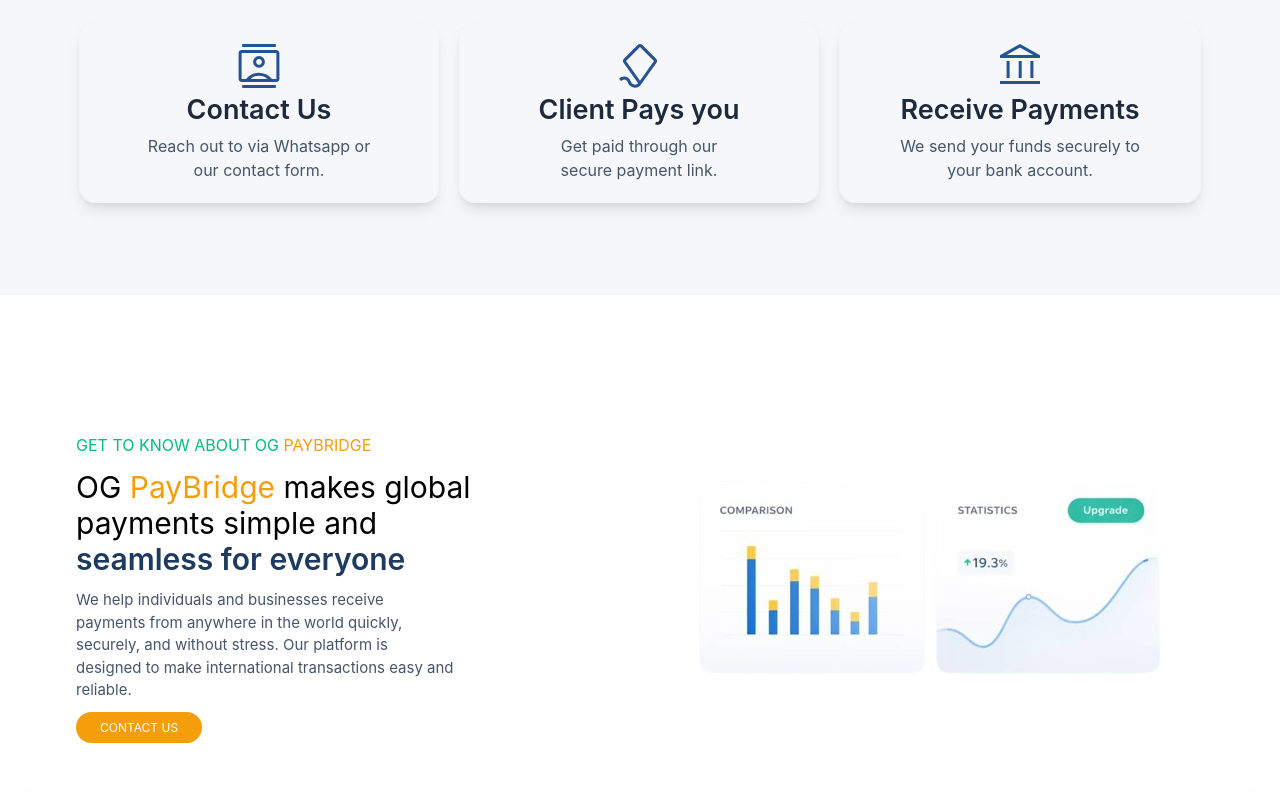
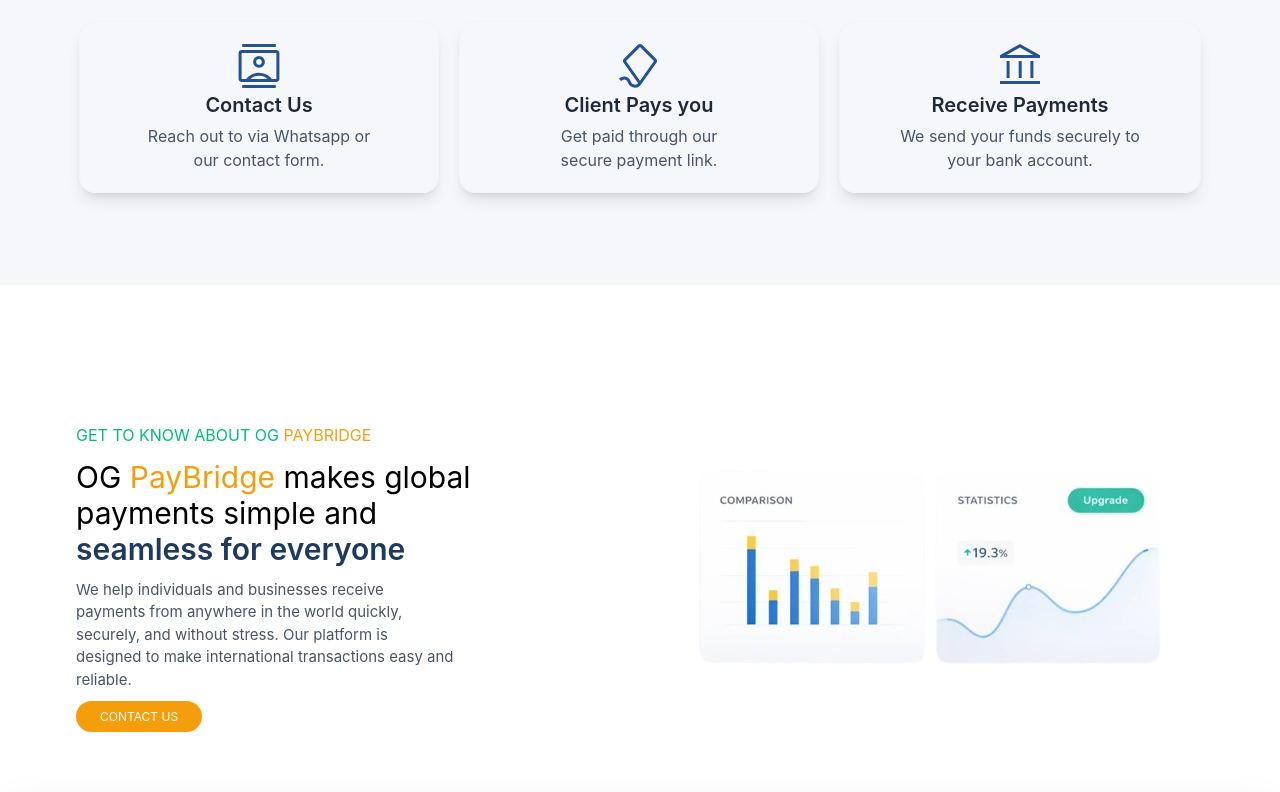
Before and after one commit to favoursamuelnkem-lang/Global-payment, a website: page src/index.html in a window 1280 px wide. Shown: the part 1186-1978 px from the top of the page. Drawn offline with Linux system fonts and the light colour scheme.

```diff
--- a/src/index.html
+++ b/src/index.html
@@ -144,7 +144,7 @@
       <div class="flex flex-col items-center w-90 rounded-2xl border border-gray-100 shadow-lg py-5 px-15 mb-8 ">
       <!-- <img  class="w-19 border rounded-full border-gray-100" src="image/ico-removebg-preview.png" alt="image"> -->
        <svg xmlns="http://www.w3.org/2000/svg" height="48px" viewBox="0 -960 960 960" width="48px" fill="#255290"><path d="M144-40v-60h672v60H144Zm0-820v-60h672v60H144Zm336 416q50 0 84-34t34-84q0-50-34-84t-84-34q-50 0-84 34t-34 84q0 50 34 84t84 34ZM132-160q-24 0-42-18t-18-42v-520q0-26 18-43t42-17h696q24 0 42 18t18 42v520q0 24-18 42t-42 18H132Zm88-60q51-63 121-94.5T479.5-346q68.5 0 140 31.5T740-220h88v-520H132v520h88Zm94 0h334q-31-30-72.5-48T480-286q-54 0-94.5 18T314-220Zm125.5-301Q423-538 423-562t16.34-41q16.34-17 40.5-17t40.66 17q16.5 17 16.5 41t-16.34 41q-16.34 17-40.5 17t-40.66-17Zm40.5 41Z"/></svg>
-      <h3 class="text-[27px] pb-1 font-semibold text-[#1e293b]">Contact Us</h3>
+      <h3 class="text-[20px] pb-1 font-semibold text-[#1e293b]">Contact Us</h3>
       <p class="w-fit text-center text-[#475569]">
          Reach out to via Whatsapp or our contact form.
       </p>
@@ -153,7 +153,7 @@
     <div class="flex flex-col items-center border border-gray-100 w-90 shadow-lg rounded-2xl py-5 px-15 mb-8 ">
       <!-- <img  class="w-19 border rounded-full border-gray-100" src="image/icon22-removebg-preview.png" alt="image"> -->
       <svg xmlns="http://www.w3.org/2000/svg" height="48px" viewBox="0 -960 960 960" width="48px" fill="#255290"><path d="M400-47q-48 0-87-28.5T256-152q-10-27-28.39-42.5Q209.23-210 186-210q-17 0-33.5 7.5T121-181l-41-43q22-22 49.26-34 27.25-12 56.74-12 42 0 76.5 27t52.5 74q11 29 34.05 45.5Q372.1-107 400-107q19 0 35.5-7t27.5-19L172-545q-6.4-8.21-9.2-17.16-2.8-8.95-2.8-17.9 0-11.94 4.5-22.9Q169-613.93 178-623l280-280q8.05-8.13 19.02-12.57Q488-920 500-920t22.98 4.43Q533.95-911.13 542-903l280 280q9 9.05 13.5 19.99Q840-592.07 840-580q0 10-3 18.5t-8 16.5L516-103q-19 26-49.5 41T400-47Zm100-136 280-397-280-280-280 280 280 397Zm0-339Z"/></svg>
-      <h3 class="text-[27px] pb-1 font-semibold text-[#1e293b]">Client Pays you</h3>
+      <h3 class="text-[20px] pb-1 font-semibold text-[#1e293b]">Client Pays you</h3>
       <p class="w-50 text-center text-[#475569]">
          Get paid through our secure payment link.
       </p>
@@ -162,7 +162,7 @@
       <div class="flex flex-col items-center border border-gray-100 shadow-lg rounded-2xl  py-5 px-15 mb-8">
       <!-- <img class="w-19 border border-gray-100 rounded-full" src="image/recive-im-removebg-preview.png" alt="image"> -->
       <svg xmlns="http://www.w3.org/2000/svg" height="48px" viewBox="0 -960 960 960" width="48px" fill="#255290"><path d="M212-241v-339h60v339h-60Zm242 0v-339h60v339h-60ZM80-121v-60h800v60H80Zm608-120v-339h60v339h-60ZM80-640v-53l400-228 400 228v53H80Zm134-60h532-532Zm0 0h532L480-852 214-700Z"/></svg>
-      <h3 class="text-[27px] font-semibold text-[#1e293b] pb-1">Receive Payments</h3>
+      <h3 class="text-[20px] font-semibold text-[#1e293b] pb-1">Receive Payments</h3>
       <p class="w-60 text-center text-[#475569]">
          We send your funds securely to your bank account.
       </p>
```
